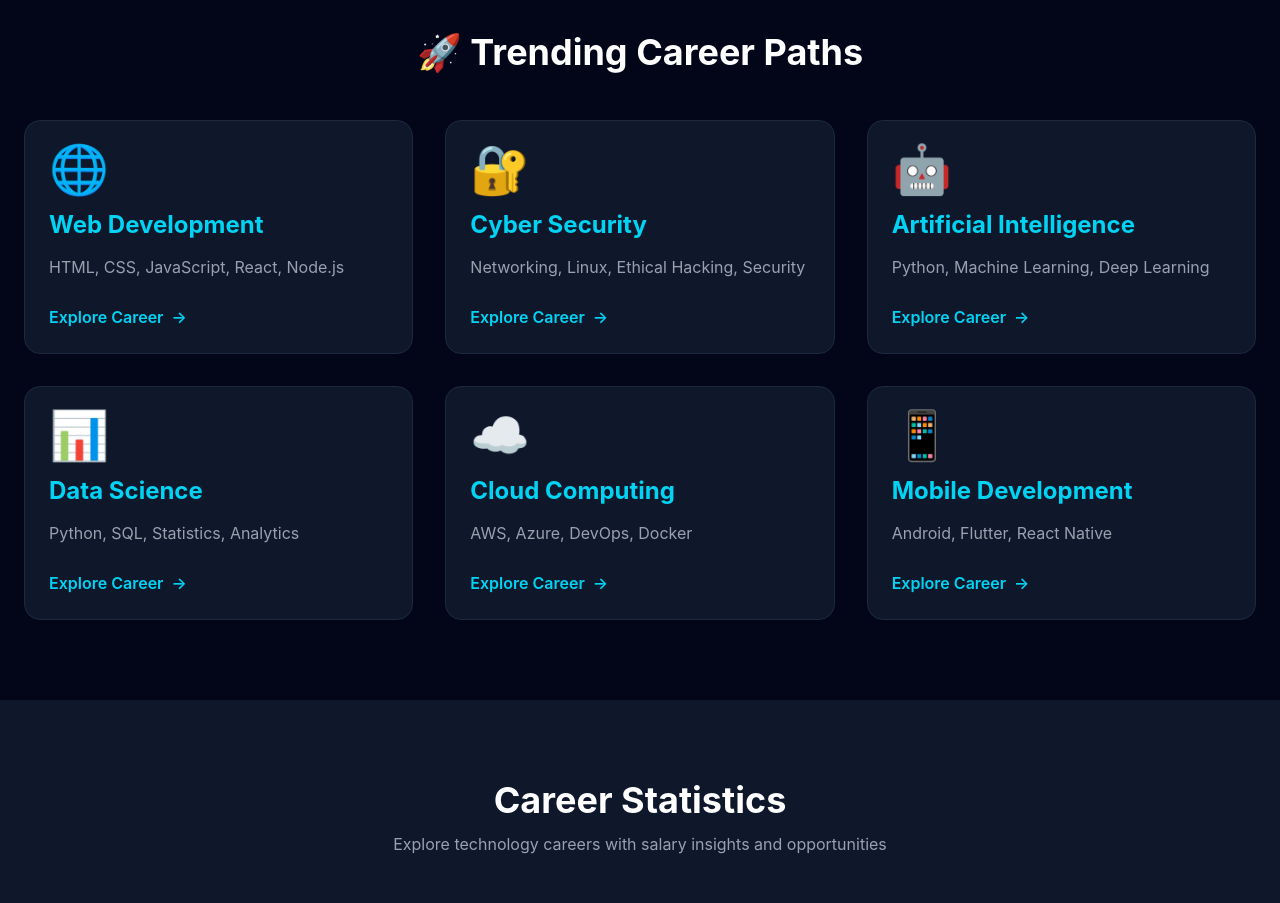
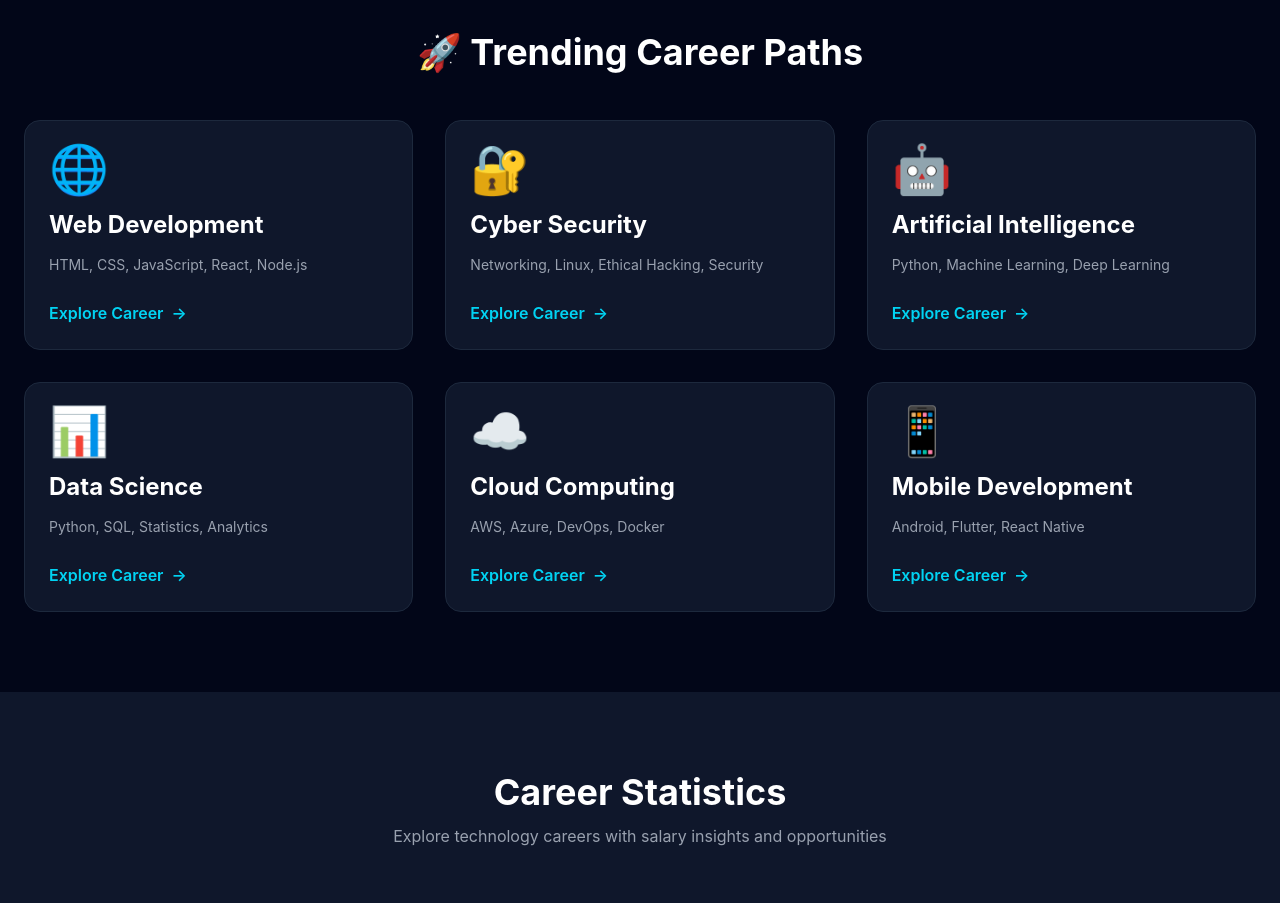
Before and after one commit to goggiharsha-oss/CodeCareer-AI, a React (Vite) app: page / in a window 1280 px wide. Shown: the part 2380-3283 px from the top of the page. Built offline with nearby package versions, Linux system fonts and the light colour scheme.

Commit message:
Update CareerDomains cards to match LanguageCard design

```diff
--- a/src/components/CareerDomains.jsx
+++ b/src/components/CareerDomains.jsx
@@ -78,49 +78,62 @@ function CareerDomains({ search = "" }) {
         </motion.h2>
 
         <div className="grid md:grid-cols-3 gap-8">
-          {filteredDomains.map((domain, index) => (
+      {filteredDomains.map((domain, index) => (
   <motion.div
     key={index}
-    initial={{ opacity: 0, y: 40 }}
+    initial={{ opacity: 0, y: 30 }}
     whileInView={{ opacity: 1, y: 0 }}
     transition={{ duration: 0.5, delay: index * 0.1 }}
     viewport={{ once: true }}
     onClick={() => navigate(domain.route)}
-    className={`group rounded-2xl p-6 cursor-pointer transition-all duration-300 hover:scale-105 hover:-translate-y-2 ${
+    className={`rounded-2xl p-6 cursor-pointer transition-all duration-300 hover:-translate-y-2 hover:shadow-xl ${
       darkMode
-        ? "bg-slate-900 border border-slate-800 hover:border-cyan-400 hover:shadow-[0_0_35px_rgba(34,211,238,0.25)]"
-        : "bg-white border border-cyan-100 shadow-lg hover:border-cyan-400 hover:shadow-[0_15px_35px_rgba(34,211,238,0.25)]"
+        ? "bg-slate-900 border border-slate-800 hover:border-cyan-400"
+        : "bg-white border border-gray-200 hover:border-cyan-400"
     }`}
   >
-    <div className="text-5xl transition-transform duration-300 group-hover:scale-110">
+
+    {/* Icon */}
+    <div className="text-5xl mb-4">
       {domain.icon}
     </div>
 
-    <h3 className="text-2xl font-bold text-cyan-400 mt-4">
+    {/* Title */}
+    <h3
+      className={`text-2xl font-bold mb-3 ${
+        darkMode ? "text-white" : "text-slate-900"
+      }`}
+    >
       {domain.name}
     </h3>
 
+
+    {/* Skills */}
     <p
-      className={`mt-3 leading-7 ${
-        darkMode ? "text-gray-400" : "text-slate-600"
+      className={`text-sm leading-6 ${
+        darkMode ? "text-gray-400" : "text-gray-600"
       }`}
     >
       {domain.skills}
     </p>
 
+
+    {/* Button */}
     <button
       onClick={(e) => {
         e.stopPropagation();
         playClick();
         navigate(domain.route);
       }}
-      className="mt-6 inline-flex items-center gap-2 text-cyan-400 font-semibold transition-all duration-300 hover:text-cyan-300 hover:translate-x-2"
+      className="mt-6 text-cyan-400 font-semibold flex items-center gap-2 transition-all duration-300 hover:gap-4"
     >
       Explore Career
-      <span className="transition-transform duration-300 group-hover:translate-x-1">
+      <span>
         →
       </span>
     </button>
+
+
   </motion.div>
 ))}
         </div>
```
